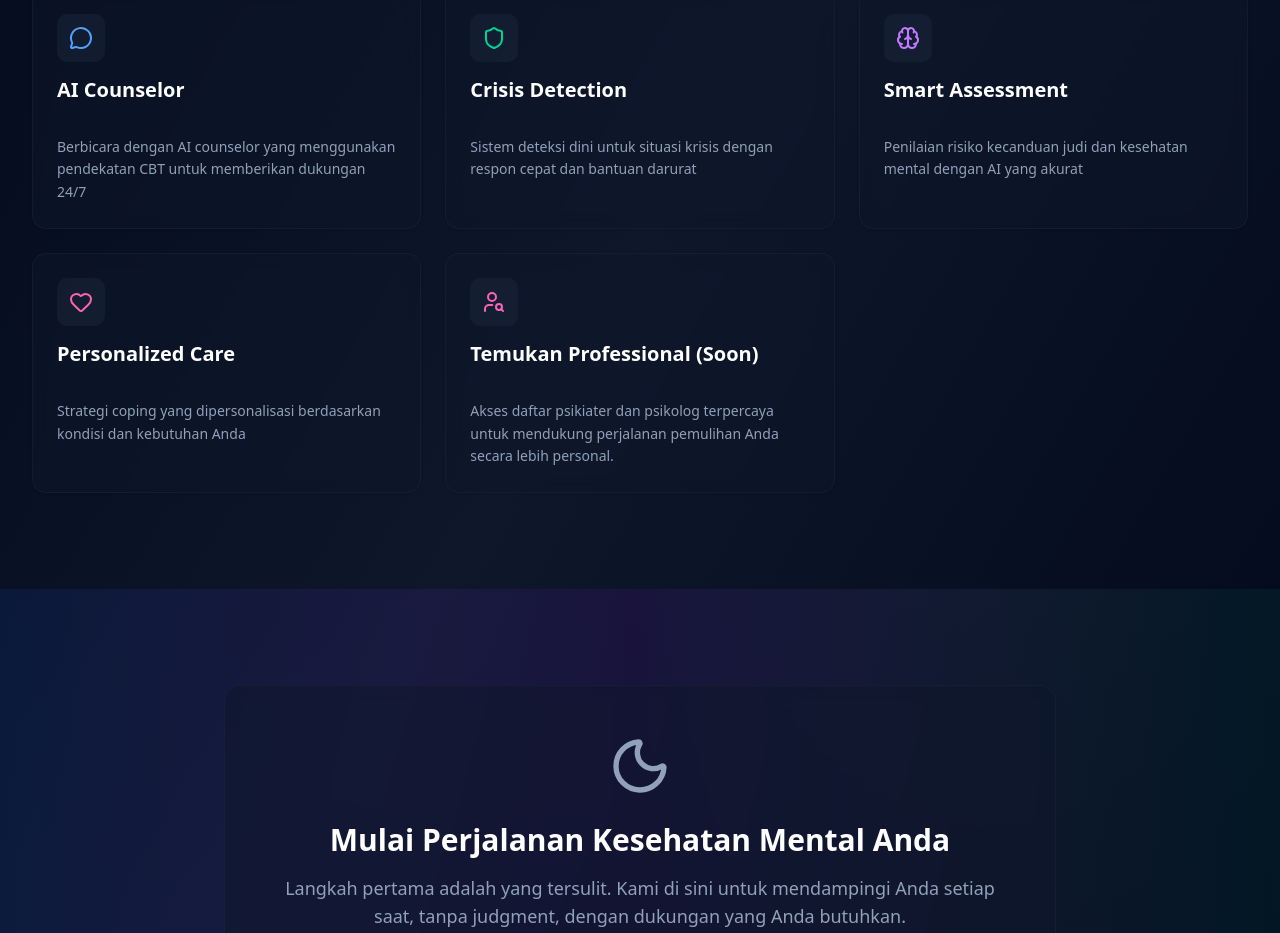
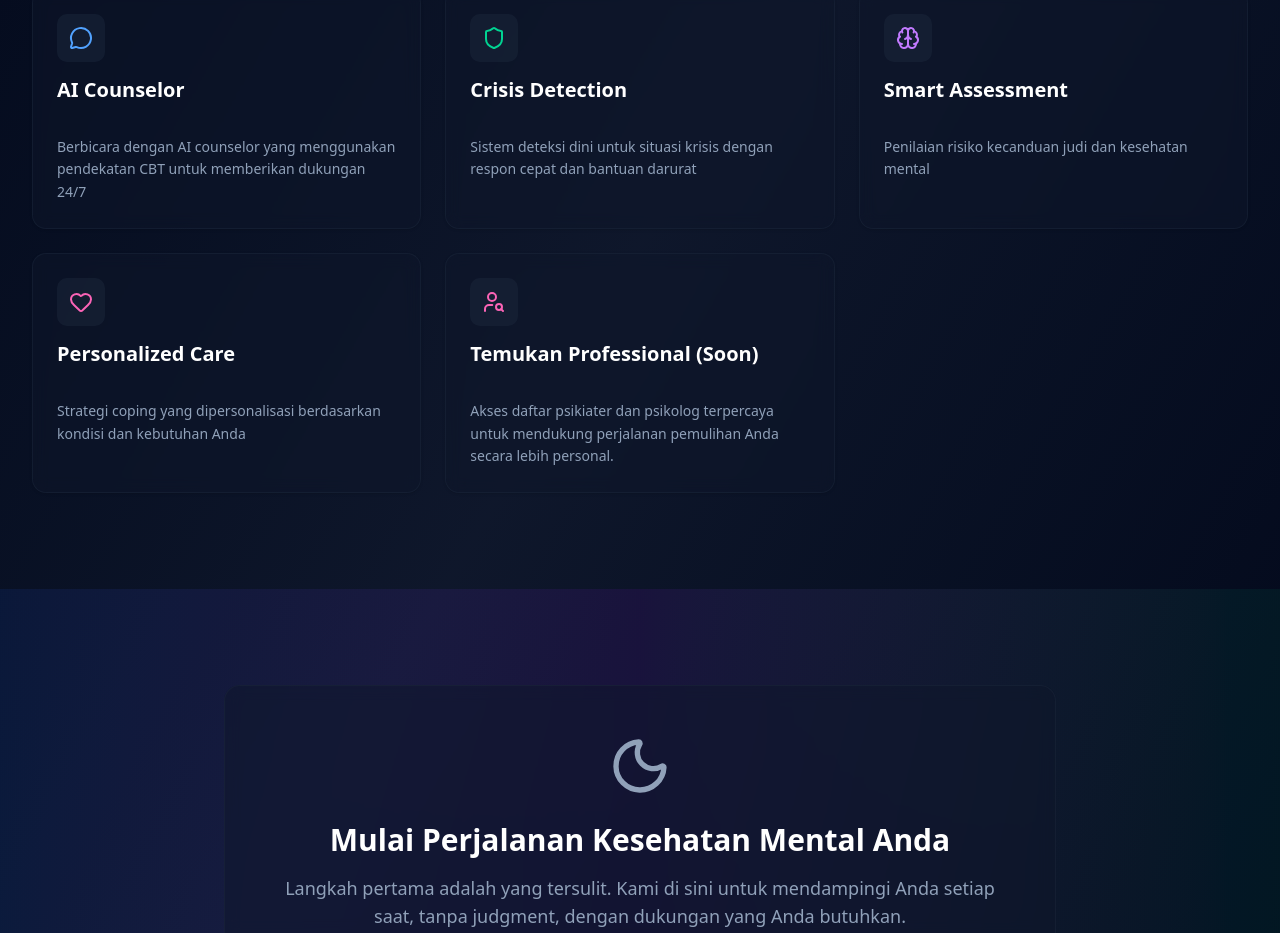
Before and after one commit to wahyuazizi/hackaton-mental-health-fe, a React (Vite) app: page / in a window 1280 px wide. Shown: the part 878-1811 px from the top of the page. Built offline with nearby package versions, Linux system fonts and the light colour scheme.

Commit message:
minor update

```diff
--- a/src/pages/Home.jsx
+++ b/src/pages/Home.jsx
@@ -21,7 +21,7 @@ const Home = () => {
     {
       icon: Brain,
       title: "Smart Assessment",
-      description: "Penilaian risiko kecanduan judi dan kesehatan mental dengan AI yang akurat",
+      description: "Penilaian risiko kecanduan judi dan kesehatan mental",
       color: "text-purple-400"
     },
     {
```
